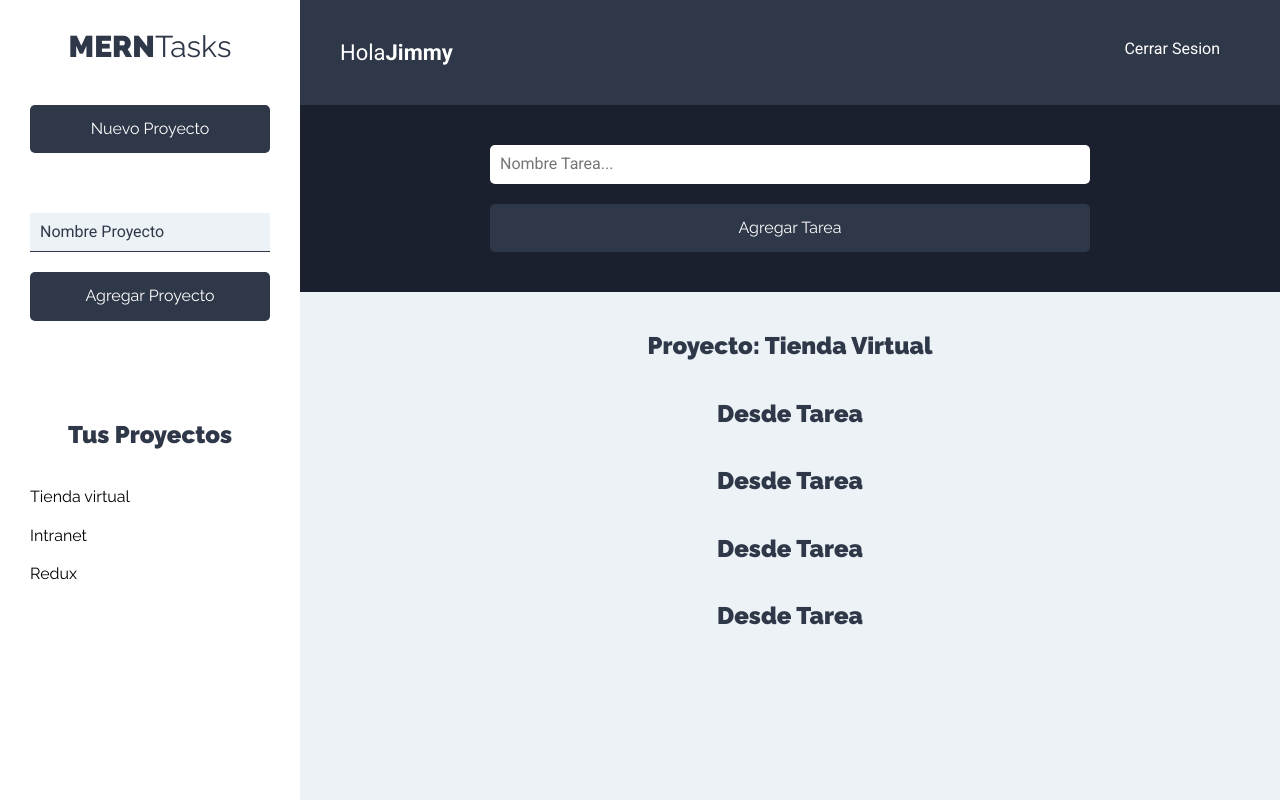
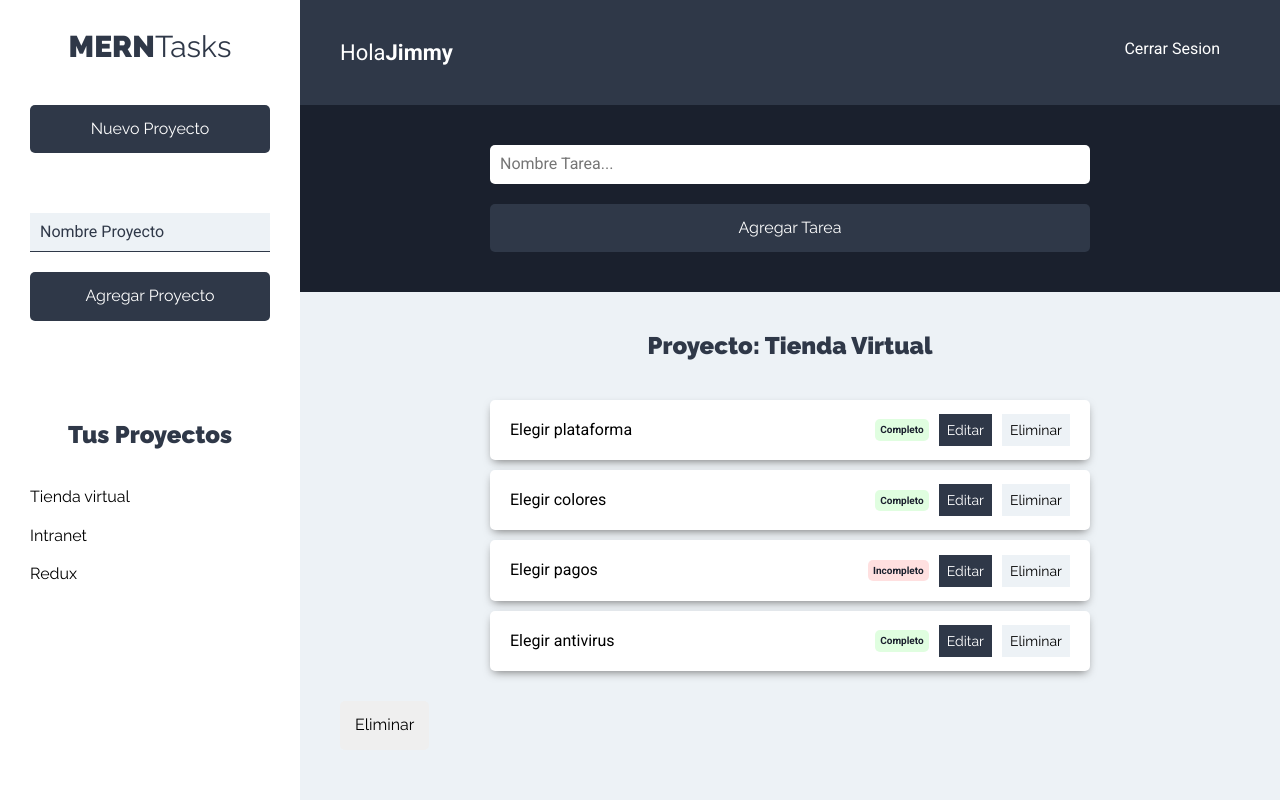
Before and after one commit to jimmy404/MERNstack, a React (Create React App) app: page /proyectos in a window 1280 px wide. Built offline with nearby package versions, Linux system fonts and the light colour scheme.

Commit message:
Working with the task interface

```diff
--- a/src/components/tareas/ListadoTareas.js
+++ b/src/components/tareas/ListadoTareas.js
@@ -23,6 +23,10 @@
           ))
         }
       </ul>
+      <button
+        type="button"
+        className="btn btn-eliminar"
+      >Eliminar</button>
     </Fragment>
   );
 }
--- a/src/components/tareas/Tarea.js
+++ b/src/components/tareas/Tarea.js
@@ -1,8 +1,37 @@
 import React from 'react';
 
-const Tarea = () => {
+const Tarea = ({tarea}) => {
   return(
-    <h2>Desde Tarea</h2>
+    <li className="tarea sombra">
+      <p>{tarea.nombre}</p>
+      <div className="estado">
+        {tarea.estado
+        ? (
+            <button
+              type="button"
+              className="completo"
+            >Completo</button>
+          )
+        : (
+          <button
+            type="button"
+            className="incompleto"
+          >Incompleto</button>
+          )
+        }
+      </div>
+      <div className="acciones">
+        <button
+          type="button"
+          className="btn btn-primario"
+        >Editar</button>
+
+        <button
+          type="button"
+          className="btn btn-secundario"
+        >Eliminar</button>
+      </div>
+    </li>
   );
 }
 
```
